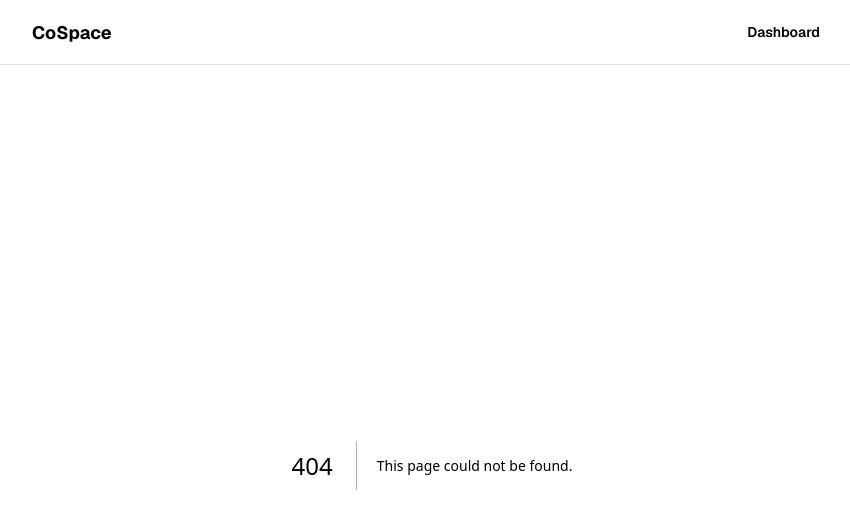
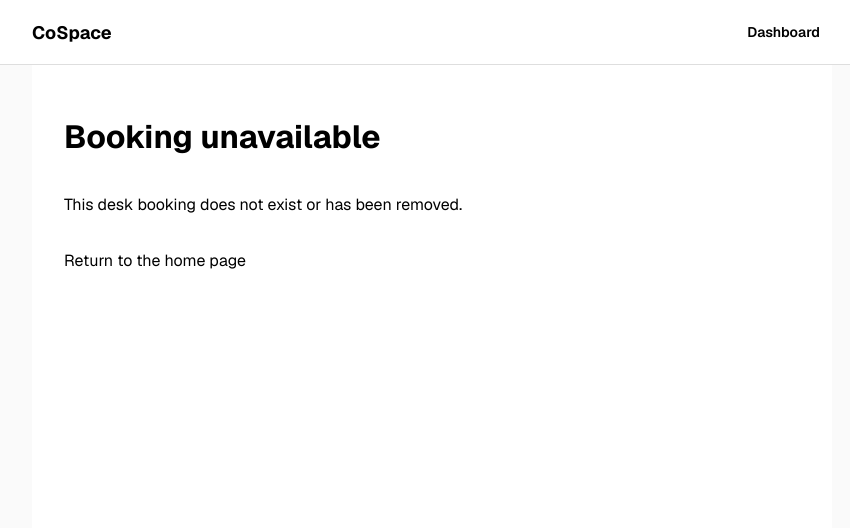
Before and after one commit to FelitaB/cospace-web, a Next.js app: page /bookings/1 in a window 1280 px wide. Before the commit this address had no page. Shown: the top 528 px of the page, without its empty margins (208-1058 px from the left). Built offline with nearby package versions, Linux system fonts and the light colour scheme.

Commit message:
feat: add dynamic booking detail route

```diff
--- /dev/null
+++ b/src/app/bookings/[id]/page.tsx
@@ -0,0 +1,49 @@
+import Link from "next/link";
+import BookingCard, { type BookingCardProps } from "../../../components/BookingCard";
+import styles from "../../page.module.css";
+
+interface DeskBooking extends BookingCardProps {
+	id: string;
+}
+
+const bookings: DeskBooking[] = [
+	{ id: "booking-1", desk: "A12", floor: "1", date: "2026-10-05", active: true },
+	{ id: "booking-2", desk: "B08", floor: "2", date: "2026-10-06", active: false },
+	{ id: "booking-3", desk: "C03", floor: "3", date: "2026-10-07", active: true },
+];
+
+interface BookingDetailsPageProps {
+	params: Promise<{ id: string }>;
+}
+
+export default async function BookingDetailsPage({
+	params,
+}: BookingDetailsPageProps) {
+	const { id } = await params;
+	const booking = bookings.find((item) => item.id === id);
+
+	if (!booking) {
+		return (
+			<div className={styles.page}>
+				<main className={styles.main}>
+					<h1>Booking unavailable</h1>
+					<p>This desk booking does not exist or has been removed.</p>
+					<Link href="/">Return to the home page</Link>
+				</main>
+			</div>
+		);
+	}
+
+	const { id: bookingId, ...bookingDetails } = booking;
+
+	return (
+		<div className={styles.page}>
+			<main className={styles.main}>
+				<Link href="/">Back to bookings</Link>
+				<h1>Booking details</h1>
+				<p>Booking ID: {bookingId}</p>
+				<BookingCard {...bookingDetails} />
+			</main>
+		</div>
+	);
+}
```
